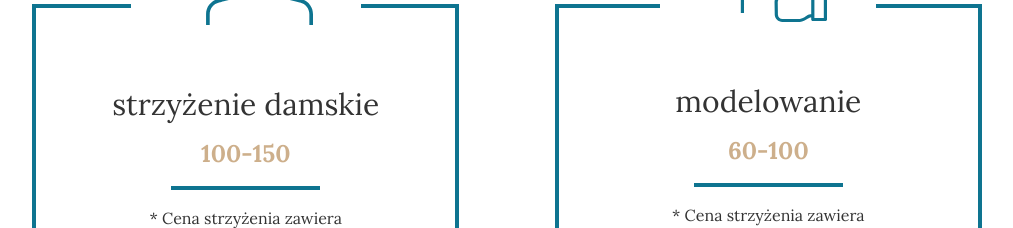
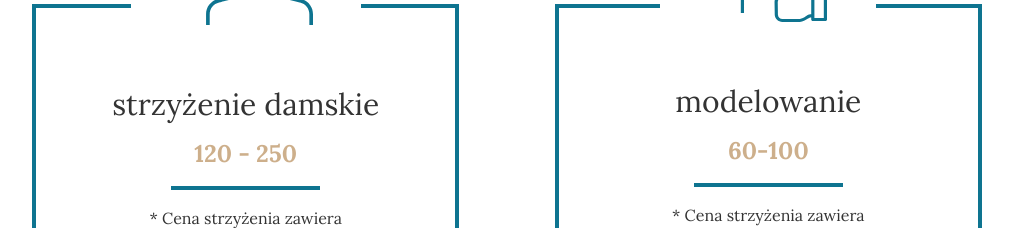
Before and after one commit to PGodzien/blazkowska-nextjs, a Next.js app: page /oferta-przemysl in a window 1280 px wide. Shown: the part 940-1168 px from the top of the page, without its empty margins (133-1146 px from the left). Built offline with nearby package versions, Linux system fonts and the light colour scheme.

Commit message:
Update page.tsx

```diff
--- a/app/oferta-przemysl/page.tsx
+++ b/app/oferta-przemysl/page.tsx
@@ -49,7 +49,7 @@ const Offer = () => {
                     </div>
                     <div className="p-4 space-y-4 leading-6 text-center lg:p-16">
                         <h3 className="text-xl lg:text-3xl">strzyżenie damskie</h3>
-                        <p className="text-2xl font-extrabold text-gold">100-150</p>
+                        <p className="text-2xl font-extrabold text-gold">120 - 250</p>
                         <p className="w-1/2 mx-auto border-b-4 border-blueGreen"></p>
                         <p className="">* Cena strzyżenia zawiera
                             <br />
```
